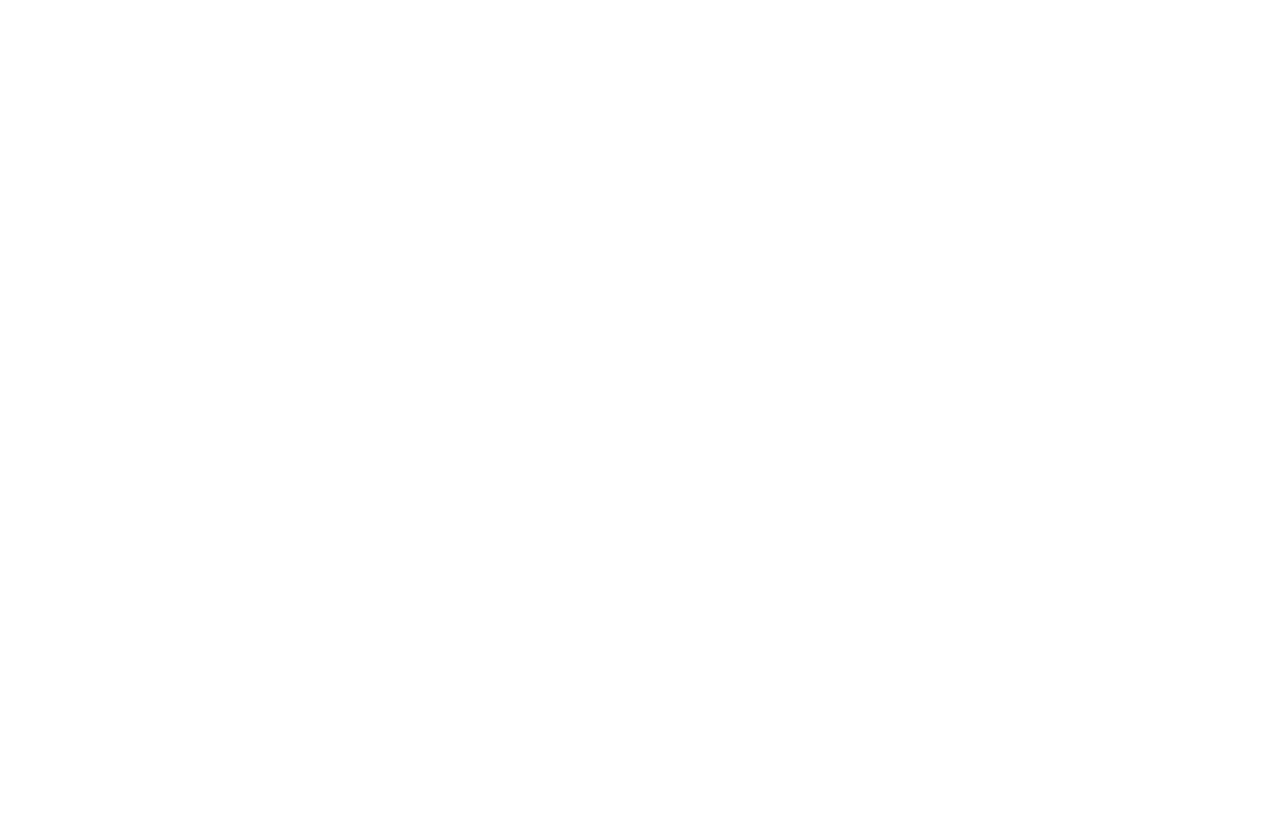
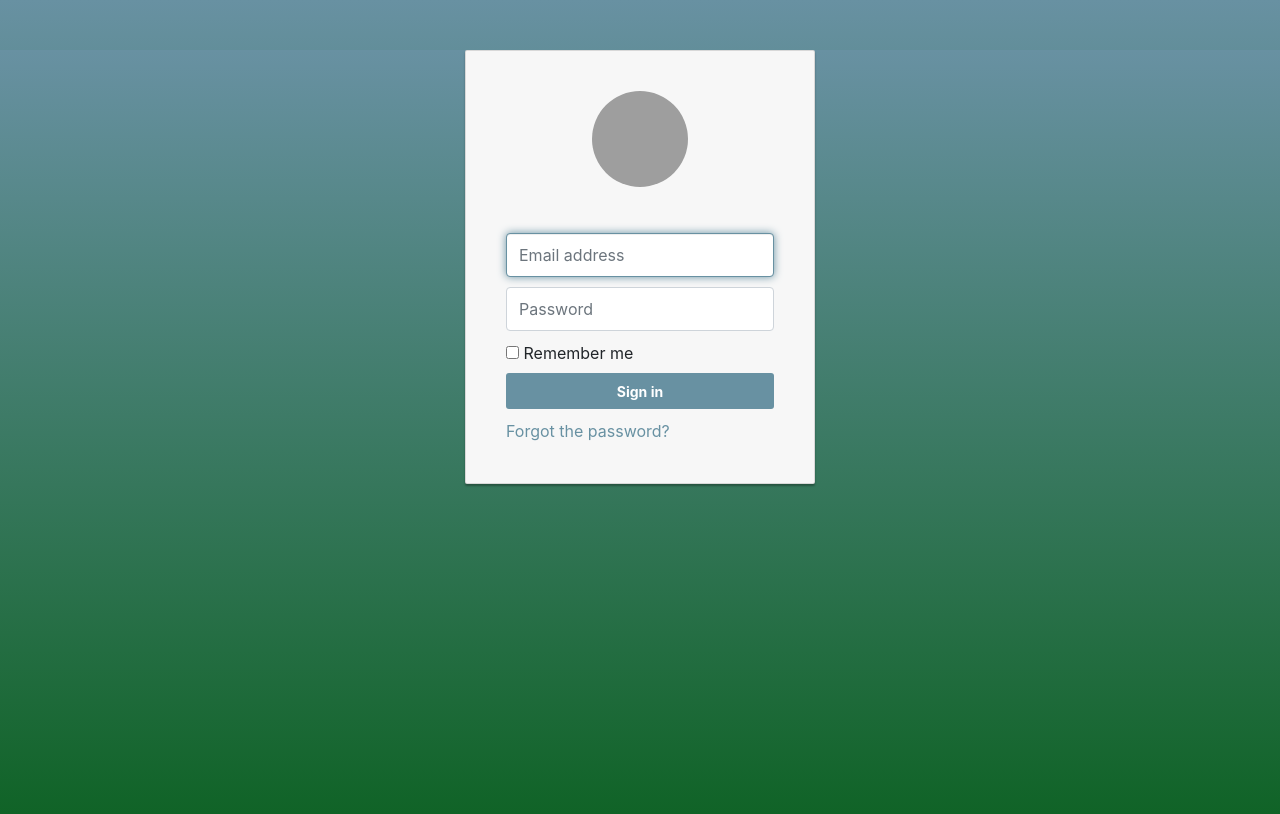
Before and after one commit to Adanieljohnson91/TEAM_IBMA, a website: page client/src/index.html in a window 1280 px wide. Drawn offline with nearby package versions, Linux system fonts and the light colour scheme; grey boxes are pictures that could not be loaded.

Commit message:
login page

```diff
--- /dev/null
+++ b/client/src/css/index.css
@@ -0,0 +1,135 @@
+body, html {
+    height: 100%;
+    background-repeat: no-repeat;
+    background-image: linear-gradient(rgb(104, 145, 162), rgb(12, 97, 33));
+}
+
+.card-container.card {
+    max-width: 350px;
+    padding: 40px 40px;
+}
+
+.btn {
+    font-weight: 700;
+    height: 36px;
+    -moz-user-select: none;
+    -webkit-user-select: none;
+    user-select: none;
+    cursor: default;
+}
+
+/*
+ * Card component
+ */
+.card {
+    background-color: #F7F7F7;
+    /* just in case there no content*/
+    padding: 20px 25px 30px;
+    margin: 0 auto 25px;
+    margin-top: 50px;
+    /* shadows and rounded borders */
+    -moz-border-radius: 2px;
+    -webkit-border-radius: 2px;
+    border-radius: 2px;
+    -moz-box-shadow: 0px 2px 2px rgba(0, 0, 0, 0.3);
+    -webkit-box-shadow: 0px 2px 2px rgba(0, 0, 0, 0.3);
+    box-shadow: 0px 2px 2px rgba(0, 0, 0, 0.3);
+}
+
+.profile-img-card {
+    width: 96px;
+    height: 96px;
+    margin: 0 auto 10px;
+    display: block;
+    -moz-border-radius: 50%;
+    -webkit-border-radius: 50%;
+    border-radius: 50%;
+}
+
+/*
+ * Form styles
+ */
+.profile-name-card {
+    font-size: 16px;
+    font-weight: bold;
+    text-align: center;
+    margin: 10px 0 0;
+    min-height: 1em;
+}
+
+.reauth-email {
+    display: block;
+    color: #404040;
+    line-height: 2;
+    margin-bottom: 10px;
+    font-size: 14px;
+    text-align: center;
+    overflow: hidden;
+    text-overflow: ellipsis;
+    white-space: nowrap;
+    -moz-box-sizing: border-box;
+    -webkit-box-sizing: border-box;
+    box-sizing: border-box;
+}
+
+.form-signin #inputEmail,
+.form-signin #inputPassword {
+    direction: ltr;
+    height: 44px;
+    font-size: 16px;
+}
+
+.form-signin input[type=email],
+.form-signin input[type=password],
+.form-signin input[type=text],
+.form-signin button {
+    width: 100%;
+    display: block;
+    margin-bottom: 10px;
+    z-index: 1;
+    position: relative;
+    -moz-box-sizing: border-box;
+    -webkit-box-sizing: border-box;
+    box-sizing: border-box;
+}
+
+.form-signin .form-control:focus {
+    border-color: rgb(104, 145, 162);
+    outline: 0;
+    -webkit-box-shadow: inset 0 1px 1px rgba(0,0,0,.075),0 0 8px rgb(104, 145, 162);
+    box-shadow: inset 0 1px 1px rgba(0,0,0,.075),0 0 8px rgb(104, 145, 162);
+}
+
+.btn.btn-signin {
+    /*background-color: #4d90fe; */
+    background-color: rgb(104, 145, 162);
+    /* background-color: linear-gradient(rgb(104, 145, 162), rgb(12, 97, 33));*/
+    padding: 0px;
+    font-weight: 700;
+    font-size: 14px;
+    height: 36px;
+    -moz-border-radius: 3px;
+    -webkit-border-radius: 3px;
+    border-radius: 3px;
+    border: none;
+    -o-transition: all 0.218s;
+    -moz-transition: all 0.218s;
+    -webkit-transition: all 0.218s;
+    transition: all 0.218s;
+}
+
+.btn.btn-signin:hover,
+.btn.btn-signin:active,
+.btn.btn-signin:focus {
+    background-color: rgb(12, 97, 33);
+}
+
+.forgot-password {
+    color: rgb(104, 145, 162);
+}
+
+.forgot-password:hover,
+.forgot-password:active,
+.forgot-password:focus{
+    color: rgb(12, 97, 33);
+}
--- a/client/src/index.html
+++ b/client/src/index.html
@@ -4,9 +4,37 @@
     <meta charset="UTF-8">
     <meta http-equiv="X-UA-Compatible" content="IE=edge">
     <meta name="viewport" content="width=device-width, initial-scale=1.0">
-    <title>Document</title>
+
+    <link href="//maxcdn.bootstrapcdn.com/bootstrap/4.0.0/css/bootstrap.min.css" rel="stylesheet" id="bootstrap-css">
+    <link rel="stylesheet" href="css/index.css">
+    <title>Language App</title>
 </head>
 <body>
 
+
+    <div class="container">
+        <div class="card card-container">
+            <img id="profile-img" class="profile-img-card" src="//ssl.gstatic.com/accounts/ui/avatar_2x.png" />
+            <p id="profile-name" class="profile-name-card"></p>
+            <form class="form-signin">
+                <span id="reauth-email" class="reauth-email"></span>
+                <input type="email" id="inputEmail" class="form-control" placeholder="Email address" required autofocus>
+                <input type="password" id="inputPassword" class="form-control" placeholder="Password" required>
+                <div id="remember" class="checkbox">
+                    <label>
+                        <input type="checkbox" value="remember-me"> Remember me
+                    </label>
+                </div>
+                <button class="btn btn-lg btn-primary btn-block btn-signin" type="submit">Sign in</button>
+            </form><!-- /form -->
+            <a href="#" class="forgot-password">
+                Forgot the password?
+            </a>
+        </div><!-- /card-container -->
+    </div><!-- /container -->
+
+
+    <script src="//maxcdn.bootstrapcdn.com/bootstrap/4.0.0/js/bootstrap.min.js"></script>
+    <script src="//code.jquery.com/jquery-1.11.1.min.js"></script>
 </body>
 </html>
```
